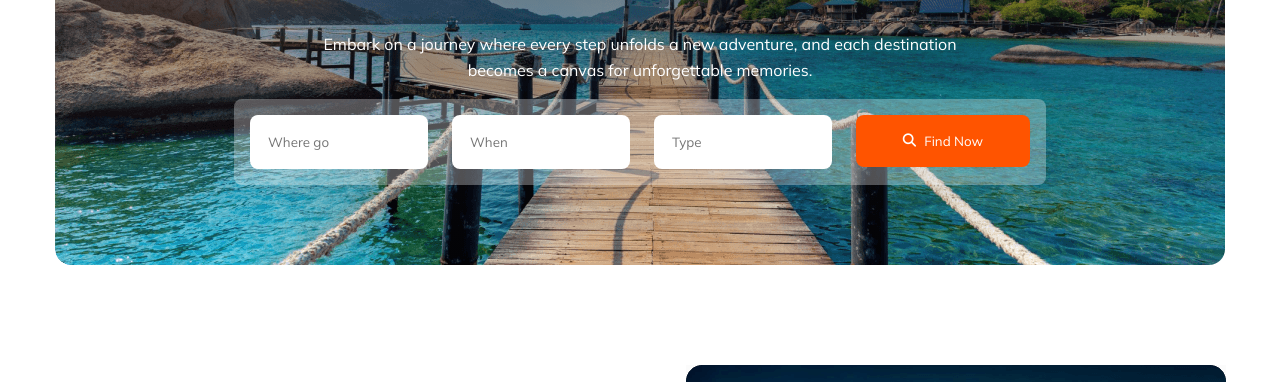
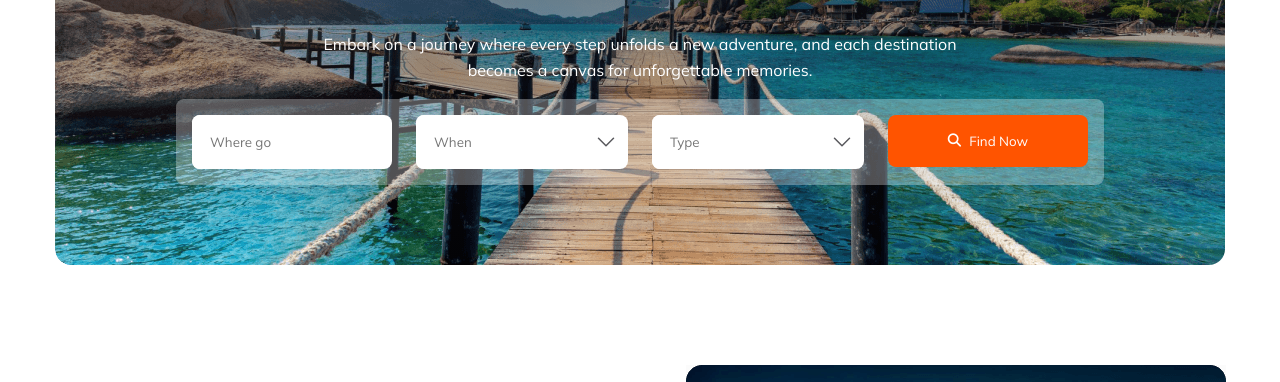
Before and after one commit to Deathknight101/Assignment-2-Travel, a plain HTML site: page index.html in a window 1280 px wide. Shown: the part 398-780 px from the top of the page. Drawn offline with Linux system fonts and the light colour scheme.

Commit message:
minor bug fix

```diff
--- a/index.html
+++ b/index.html
@@ -51,10 +51,18 @@
                     </p>
                 </div>
                 <div class="banner-input">
-                    <input type="text" placeholder="Where go">
-                    <input type="datetime" placeholder="When">
-                    <input type="Type" placeholder="Type">
-                    <button>
+                    <div class="where">
+                        <input type="text" placeholder="Where go">
+                    </div>
+                    <div class="when">
+                        <input type="datetime" placeholder="When">
+                        <img src="/images/Images/Frame (4).svg" alt="">
+                    </div>
+                    <div class="time">
+                        <input type="Type" placeholder="Type">
+                        <img src="images/Images/Frame (4).svg" alt="">
+                    </div>
+                    <button class="where">
                         <i class="fa-solid fa-magnifying-glass"></i> Find Now
                     </button>
                 </div>
--- a/styles/styles.css
+++ b/styles/styles.css
@@ -122,8 +122,13 @@
     gap: 24px;
     border-radius: 8px;
     background: rgba(255, 255, 255, 0.30);
+
 }
-
+.where{
+    width: 200px;
+    background-color: #fff;
+    border-radius:8px ;
+}
 .banner-input input {
     width: 174px;
     height: 52px;
@@ -131,13 +136,25 @@
     background: #FFF;
     border: none;
 }
+.when, .time{
+    align-items: center;
+    display: flex;
+    justify-content: center;
+    background-color: #fff;
+    border-radius: 8px;
+
+}
+.when img, .time img{
+    margin-right: 10px;
+}
+
 
 .banner-input ::placeholder {
     padding-left: 16px;
 }
 
 .banner-input button {
-    width: 174px;
+    width: 200px;
     height: 52px;
     border-radius: 8px;
     background: #FF5400;
@@ -850,6 +867,13 @@
         height: 52px;
 
     }
+    .where{
+        margin-right: 0px;
+        width: 289px;
+    }
+    .banner-input button{
+        width: 295px;
+    }
 
     .popular-tour {
         max-width: 450px;
```
Also changed, not shown: images/Images/Frame (4).svg (added).
